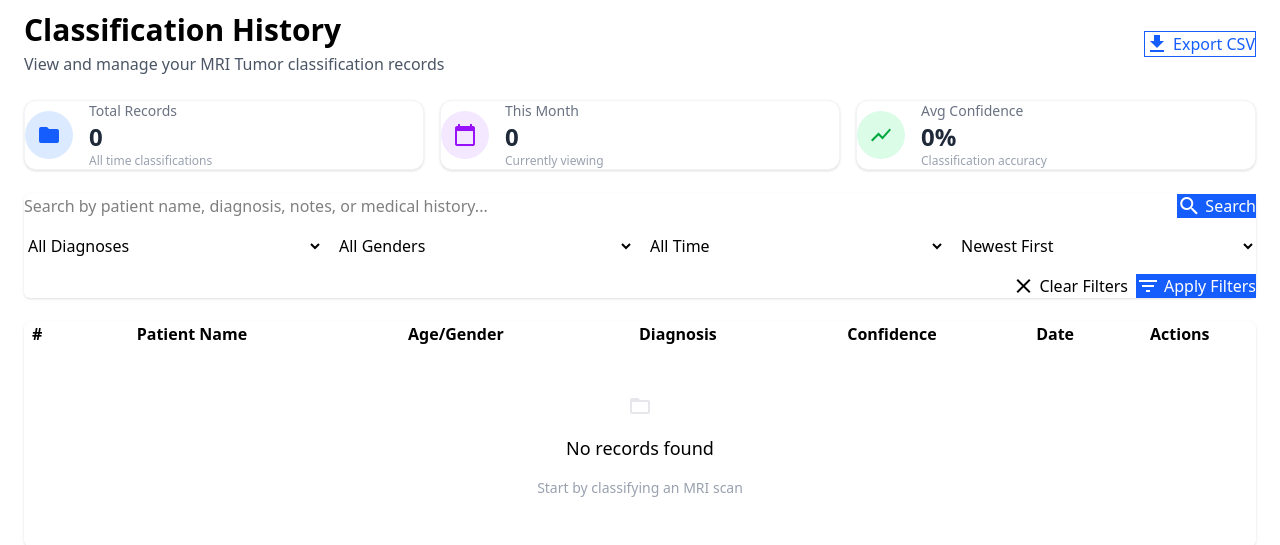
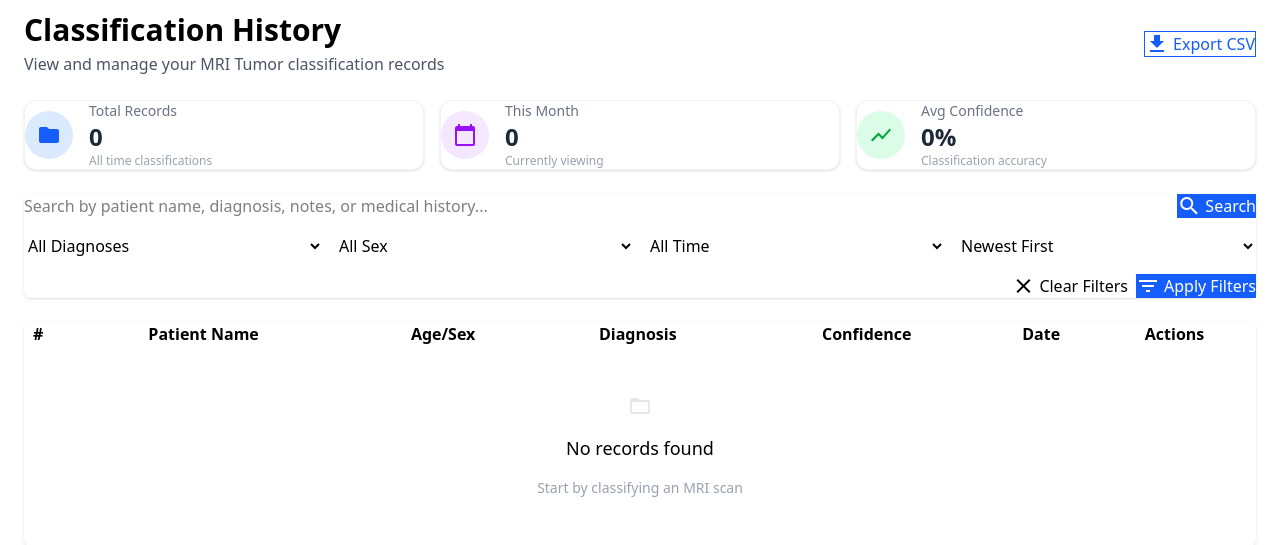
Before and after one commit to WWH16/tumor-classification-web-ver, a Django app: page /app/history/ in a window 1280 px wide. Shown: the part 230-775 px from the top of the page. Run offline with Django 5.2, Linux system fonts and the light colour scheme; data that the repository does not hold is empty; some libraries are stand-ins or nearby versions.

Commit message:
replce the gender with sex

```diff
--- a/mainapp/templates/history.html
+++ b/mainapp/templates/history.html
@@ -87,7 +87,7 @@
             </select>
 
             <select name="gender" class="select select-bordered">
-              <option value="">All Genders</option>
+              <option value="">All Sex</option>
               <option value="Male" {% if gender_filter == "Male" %}selected{% endif %}>Male</option>
               <option value="Female" {% if gender_filter == "Female" %}selected{% endif %}>Female</option>
             </select>
@@ -170,7 +170,7 @@
         <tr>
           <th class="text-center">#</th>
           <th>Patient Name</th>
-          <th class="text-center">Age/Gender</th>
+          <th class="text-center">Age/Sex</th>
           <th>Diagnosis</th>
           <th class="text-center">Confidence</th>
           <th class="text-center">Date</th>
```
